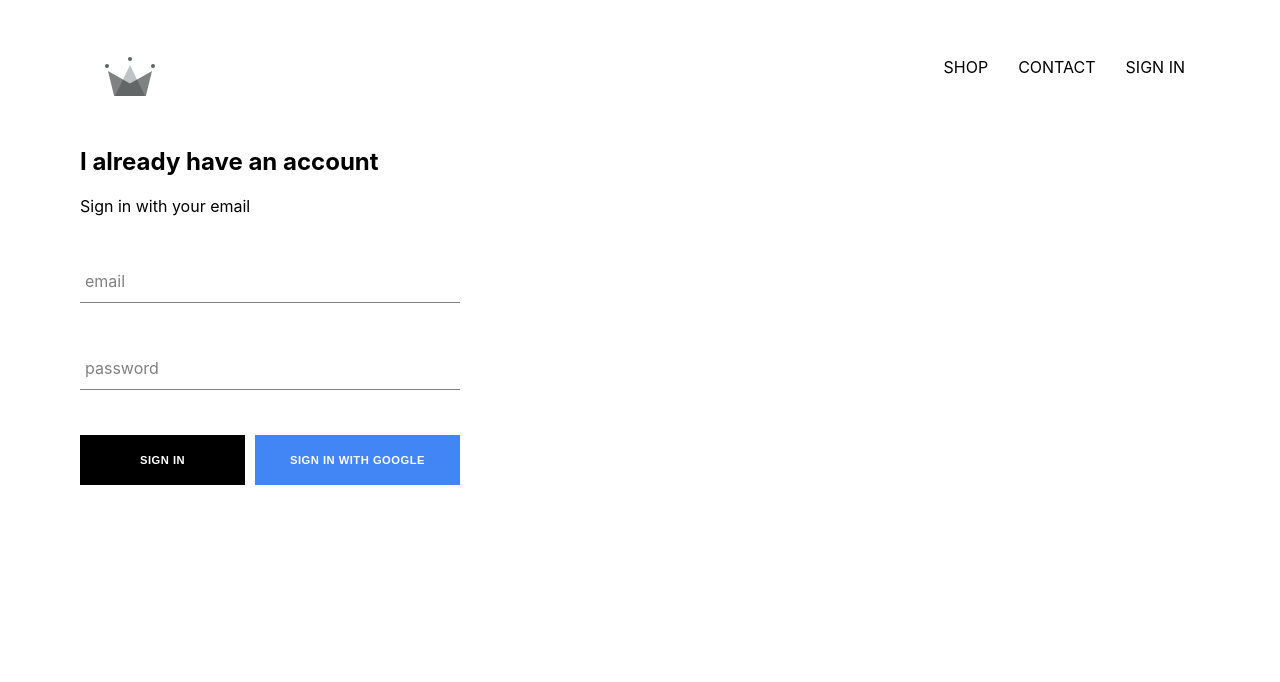
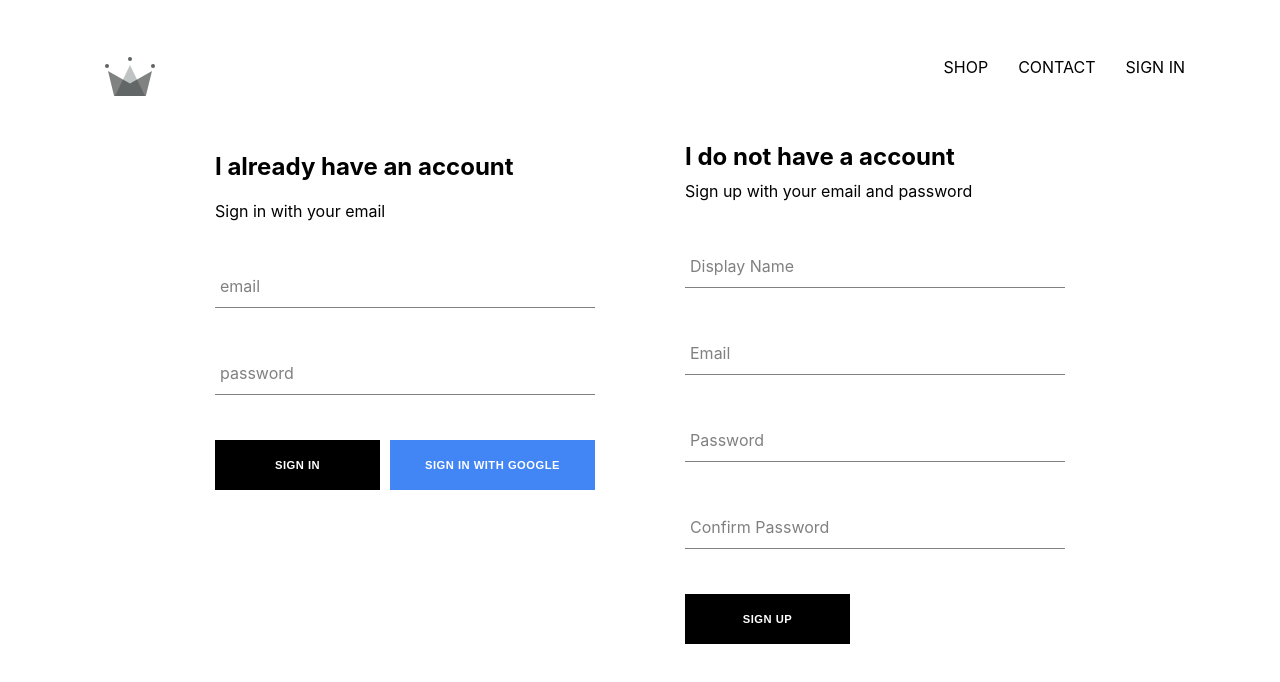
Before and after one commit to ywzheng1/ecommerce-shop-react, a React (Create React App) app: page /signin in a window 1280 px wide. Shown: the top 682 px of the page. Built offline with nearby package versions, Linux system fonts and the light colour scheme; no server answers.

Commit message:
created sign-up component and intergrated with firebase

```diff
--- a/src/App.js
+++ b/src/App.js
@@ -7,7 +7,7 @@
 import ShopPage from './pages/shop/shop.component';
 import Header from './components/header/header.components';
 import SignInAndSignUpPage from './pages/sign-in-and-sign-up/sign-in-and-sign-up.component';
-import { auth } from './firebase/firebase.utils';
+import { auth, createUserProfileDocument } from './firebase/firebase.utils';
 
 
 class App extends React.Component {
@@ -22,9 +22,22 @@
   unsubscribeFromAuth = null;
 
   componentDidMount() {
-    this.unsubscribeFromAuth = auth.onAuthStateChanged(user => {
-      this.setState({ currentUser: user });
-      console.log(user);
+    this.unsubscribeFromAuth = auth.onAuthStateChanged(async userAuth => {
+      if (userAuth) {
+        const userRef = await createUserProfileDocument(userAuth);
+
+        userRef.onSnapshot(snapShot => {
+          this.setState({
+            currentUser: {
+              id: snapShot.id,
+              ...snapShot.data()
+            }
+          })
+          console.log(this.state)
+        })
+      } else {
+        this.setState({currentUser: userAuth});
+      }
     })
   }
 
--- /dev/null
+++ b/src/components/sign-up/sign-up.component.jsx
@@ -0,0 +1,103 @@
+import React from 'react';
+
+import FormInput from '../form-input/form-input.component';
+import CustomButton from '../custom-button/custom-button.component';
+
+import { auth, createUserProfileDocument } from '../../firebase/firebase.utils';
+
+import './sign-up.styles.scss';
+
+class SignUp extends React.Component {
+  constructor() {
+    super();
+
+    this.state = {
+      displayName: '',
+      email: '',
+      password: '',
+      confirmPassword: ''
+    };
+  }
+
+  handleSubmit = async event => {
+    event.preventDefault();
+
+    const { displayName, email, password, confirmPassword } = this.state;
+
+    if (password !== confirmPassword) {
+      alert("passwords don't match");
+      return;
+    }
+
+    try {
+      const { user } = await auth.createUserWithEmailAndPassword(
+        email,
+        password
+      );
+
+      await createUserProfileDocument(user, { displayName });
+
+      this.setState({
+        displayName: '',
+        email: '',
+        password: '',
+        confirmPassword: ''
+      });
+    } catch (error) {
+      console.error(error);
+    }
+  };
+
+  handleChange = event => {
+    const { name, value } = event.target;
+
+    this.setState({ [name]: value });
+  };
+
+  render() {
+    const { displayName, email, password, confirmPassword } = this.state;
+    return (
+      <div className='sign-up'>
+        <h2 className='title'>I do not have a account</h2>
+        <span>Sign up with your email and password</span>
+        <form className='sign-up-form' onSubmit={this.handleSubmit}>
+          <FormInput
+            type='text'
+            name='displayName'
+            value={displayName}
+            onChange={this.handleChange}
+            label='Display Name'
+            required
+          />
+          <FormInput
+            type='email'
+            name='email'
+            value={email}
+            onChange={this.handleChange}
+            label='Email'
+            required
+          />
+          <FormInput
+            type='password'
+            name='password'
+            value={password}
+            onChange={this.handleChange}
+            label='Password'
+            required
+          />
+          <FormInput
+            type='password'
+            name='confirmPassword'
+            value={confirmPassword}
+            onChange={this.handleChange}
+            label='Confirm Password'
+            required
+          />
+          <CustomButton type='submit'>SIGN UP</CustomButton>
+        </form>
+      </div>
+    );
+  }
+}
+
+export default SignUp;
--- /dev/null
+++ b/src/components/sign-up/sign-up.styles.scss
@@ -0,0 +1,9 @@
+.sign-up {
+  display: flex;
+  flex-direction: column;
+  width: 380px;
+
+  .title {
+    margin: 10px 0;
+  }
+}
--- a/src/firebase/firebase.utils.js
+++ b/src/firebase/firebase.utils.js
@@ -17,6 +17,31 @@
     measurementId: "G-Y30HZ8LNXZ"
   };
 
+  export const createUserProfileDocument = async (userAuth, additionalData) => {
+    if(!userAuth) return;
+
+    const userRef = firestore.doc(`users/${userAuth.uid}`)
+    const snapShot = await userRef.get();
+
+    if(!snapShot.exists) {
+        const { displayName, email } = userAuth;
+        const createdAt = new Date();
+
+        try {
+            await userRef.set({
+                displayName,
+                email,
+                createdAt,
+                ...additionalData
+            })
+        } catch (error) {
+            console.log('error creating user', error.message)
+        }
+    }
+
+    return userRef;
+  }
+
   firebase.initializeApp(config);
 
   export const auth = firebase.auth();
--- a/src/pages/sign-in-and-sign-up/sign-in-and-sign-up.component.jsx
+++ b/src/pages/sign-in-and-sign-up/sign-in-and-sign-up.component.jsx
@@ -2,10 +2,12 @@
 
 import './sign-in-and-sign-up.styles.scss'
 import SignIn from '../../components/sign-in/sign-in.components';
+import SignUp from '../../components/sign-up/sign-up.component';
 
 const SignInAndSignUpPage = () => (
     <div className='sign-in-and-sign-up'>
         <SignIn />
+        <SignUp />
     </div>
 )
 
--- a/src/pages/sign-in-and-sign-up/sign-in-and-sign-up.styles.scss
+++ b/src/pages/sign-in-and-sign-up/sign-in-and-sign-up.styles.scss
@@ -0,0 +1,6 @@
+.sign-in-and-sign-up {
+  width: 850px;
+  display: flex;
+  justify-content: space-between;
+  margin: 30px auto;
+}
```
